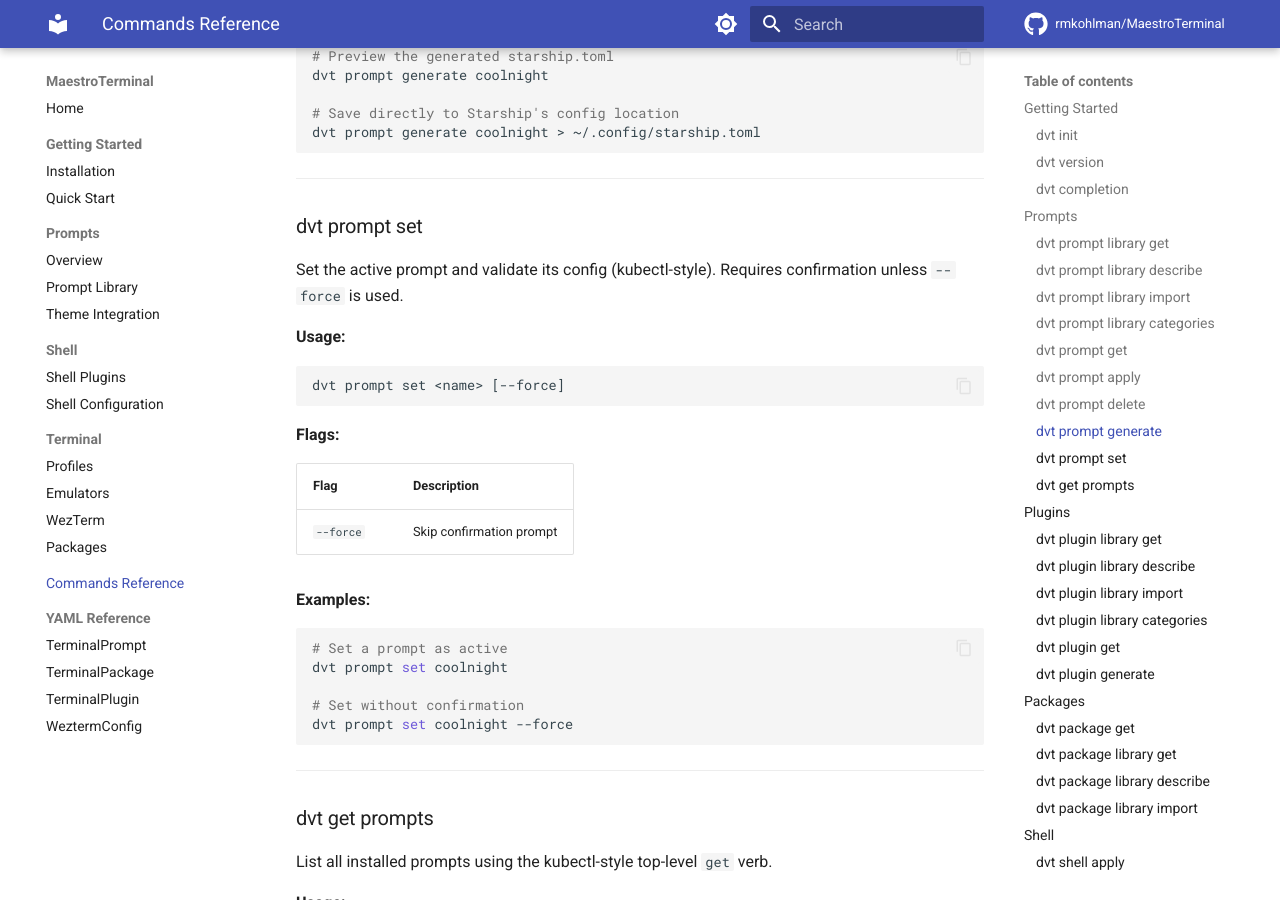
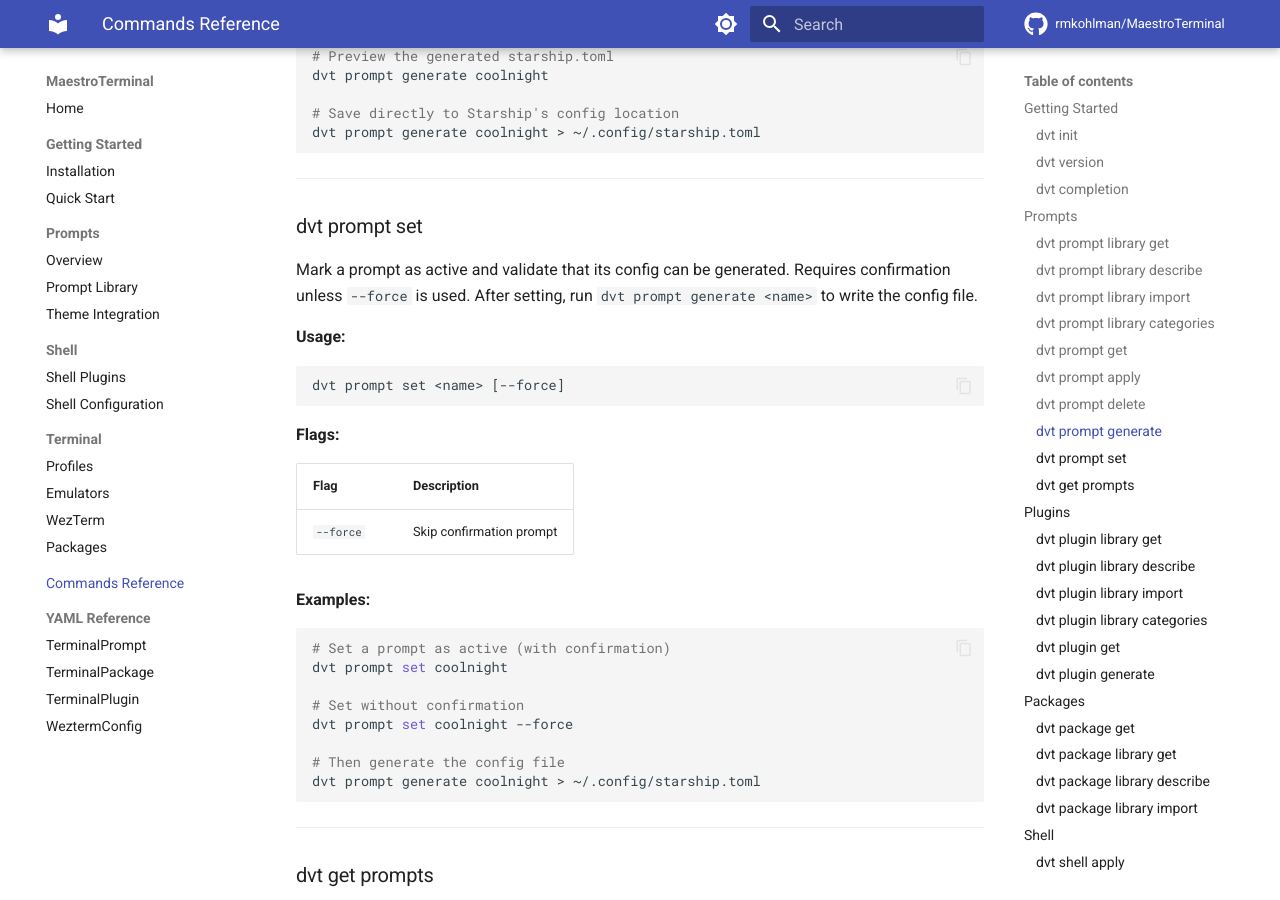
Before and after one commit to rmkohlman/MaestroTerminal, an MkDocs documentation site: the page built from docs/commands.md, in a window 1280 px wide and 900 px high, scrolled down 6637 px. Built offline with MkDocs 1.6.1 and Material for MkDocs 9.7.7, drawn with Linux system fonts in a browser that asks for light colours; comment, search, counter and statistics services are not loaded; the version menu is left out.

Commit message:
docs: clarify dvt prompt set behavior
The 'dvt prompt set' command validates config generation and marks the
prompt active, but does not write the starship config file itself.
Updated the command description and added an explicit example showing
the follow-up 'dvt prompt generate <name> > ~/.config/starship.toml' step.

Closes rmkohlman/devopsmaestro#410

````diff
--- a/docs/commands.md
+++ b/docs/commands.md
@@ -327,7 +327,7 @@ dvt prompt generate coolnight > ~/.config/starship.toml
 
 ### dvt prompt set
 
-Set the active prompt and validate its config (kubectl-style). Requires confirmation unless `--force` is used.
+Mark a prompt as active and validate that its config can be generated. Requires confirmation unless `--force` is used. After setting, run `dvt prompt generate <name>` to write the config file.
 
 **Usage:**
 
@@ -344,11 +344,14 @@ dvt prompt set <name> [--force]
 **Examples:**
 
 ```bash
-# Set a prompt as active
+# Set a prompt as active (with confirmation)
 dvt prompt set coolnight
 
 # Set without confirmation
 dvt prompt set coolnight --force
+
+# Then generate the config file
+dvt prompt generate coolnight > ~/.config/starship.toml
 ```
 
 ---
````
